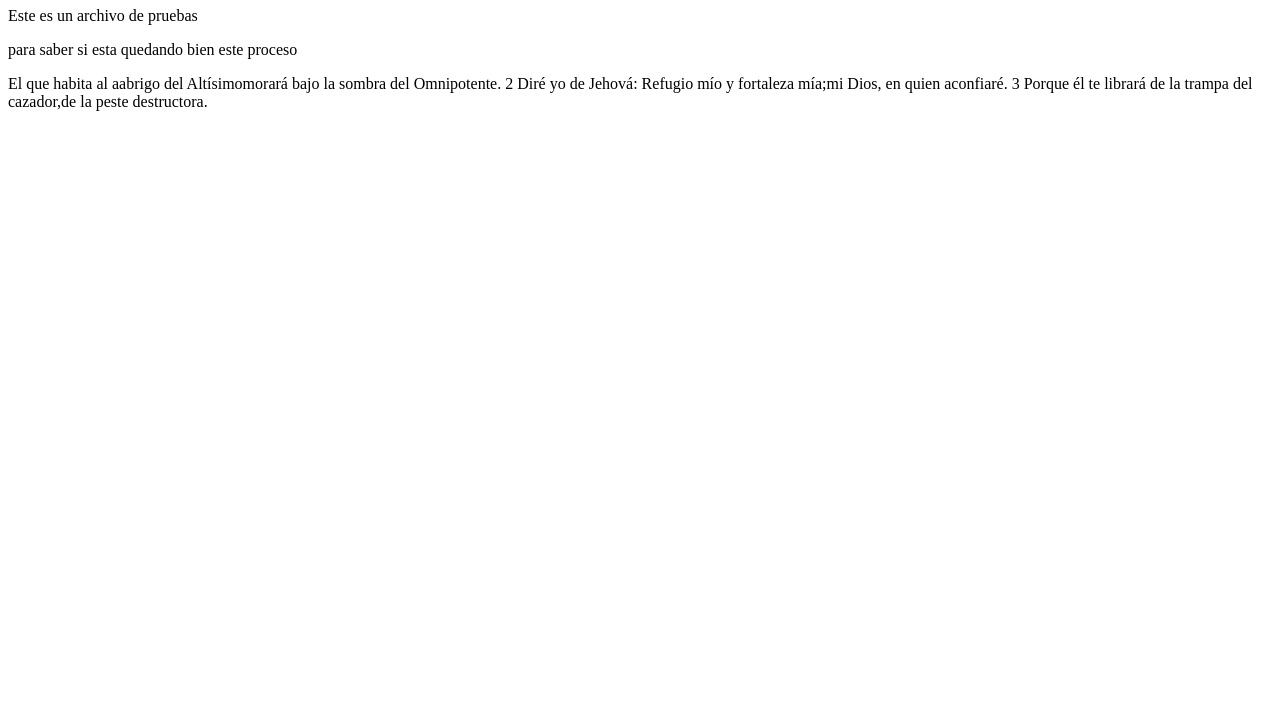
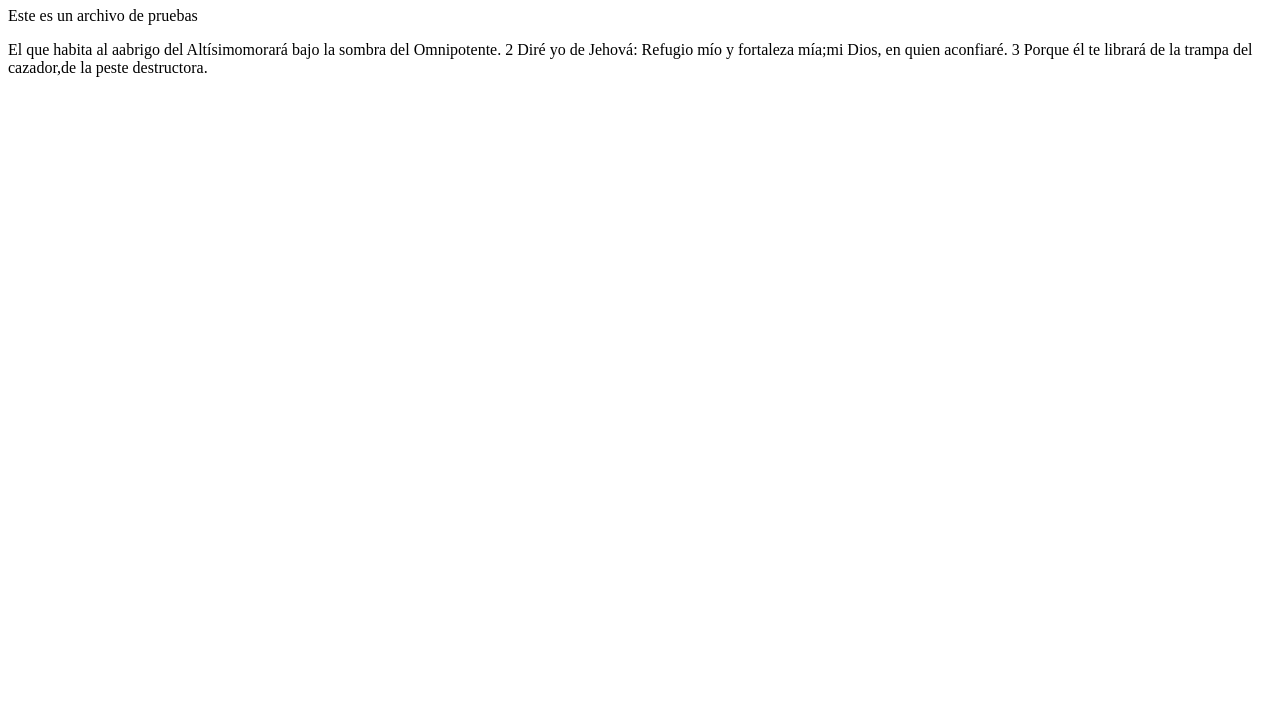
Before and after one commit to Arenas-pjj/pagina-web, a plain HTML site: page index.html in a window 1280 px wide. Shown: the part 73-800 px from the top of the page. Drawn offline with Linux system fonts and the light colour scheme.

Commit message:
SEliminacion parrafo
Se elimina el parrafo por peticion del usuario

```diff
--- a/index.html
+++ b/index.html
@@ -9,7 +9,6 @@
 <body>
     <h1>HOLA MUNDO</h1>
             <p>Este es un archivo de pruebas</p>
-            <p>para saber si esta quedando bien este proceso</p>
             <p>El que habita al aabrigo del Altísimomorará bajo la sombra del Omnipotente. 2 Diré yo de Jehová: Refugio mío y fortaleza mía;mi Dios, en quien aconfiaré. 3 Porque él te librará de la trampa del cazador,de la peste destructora.</p>
 </body>
 </html>
```
